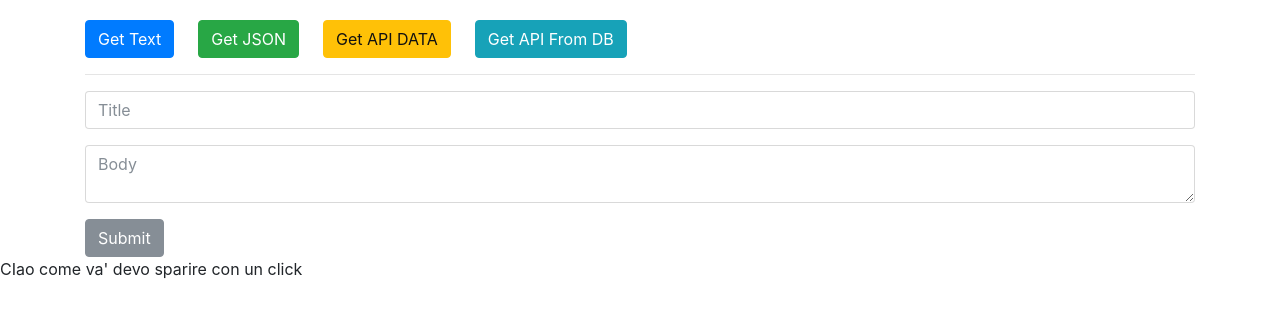
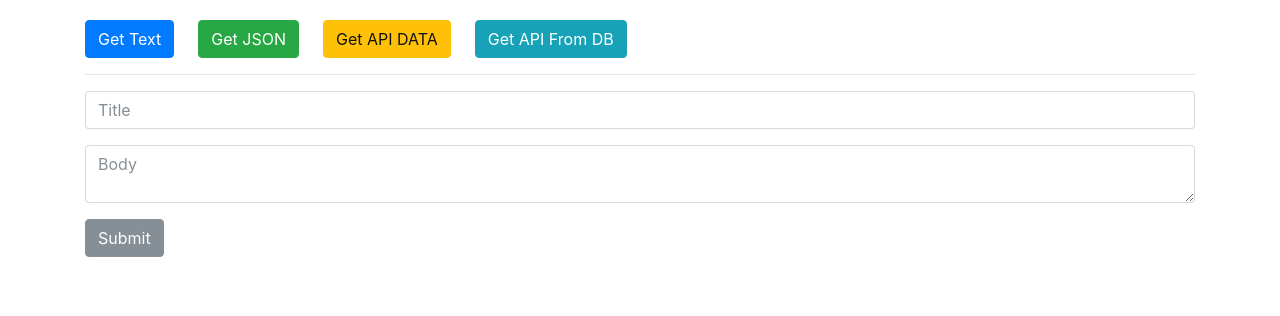
Before and after one commit to filippotessaro/fetchsandbox, a website: page public/index.html in a window 1280 px wide. Shown: the part 66-382 px from the top of the page. Drawn offline with nearby package versions, Linux system fonts and the light colour scheme.

Commit message:
Sistemata identazione

```diff
--- a/public/index.html
+++ b/public/index.html
@@ -31,9 +31,9 @@
       <input type="submit" class="btn btn-secondary" value="Submit">
     </form>
   </div>
-  <div>
+  <!-- <div>
     <p>CIao come va' devo sparire con un click</p>
-  </div>
+  </div> -->
 
   <script>
     document.getElementById('getText').addEventListener('click', getText);
@@ -145,12 +145,6 @@
 
     }
 
-
-      // $("p").click(function(){
-      //     console.log("premuto");
-      //     $(this).hide();
-      //   });
-
     $('body').on('click','p',function(){
       alert("success");
       let elem = $(this).html();
```
Also changed, not shown: __test__/function.test.js (renamed from function.test.js, +1 -1 lines), __test__/router.test.js (renamed from router.test.js).
